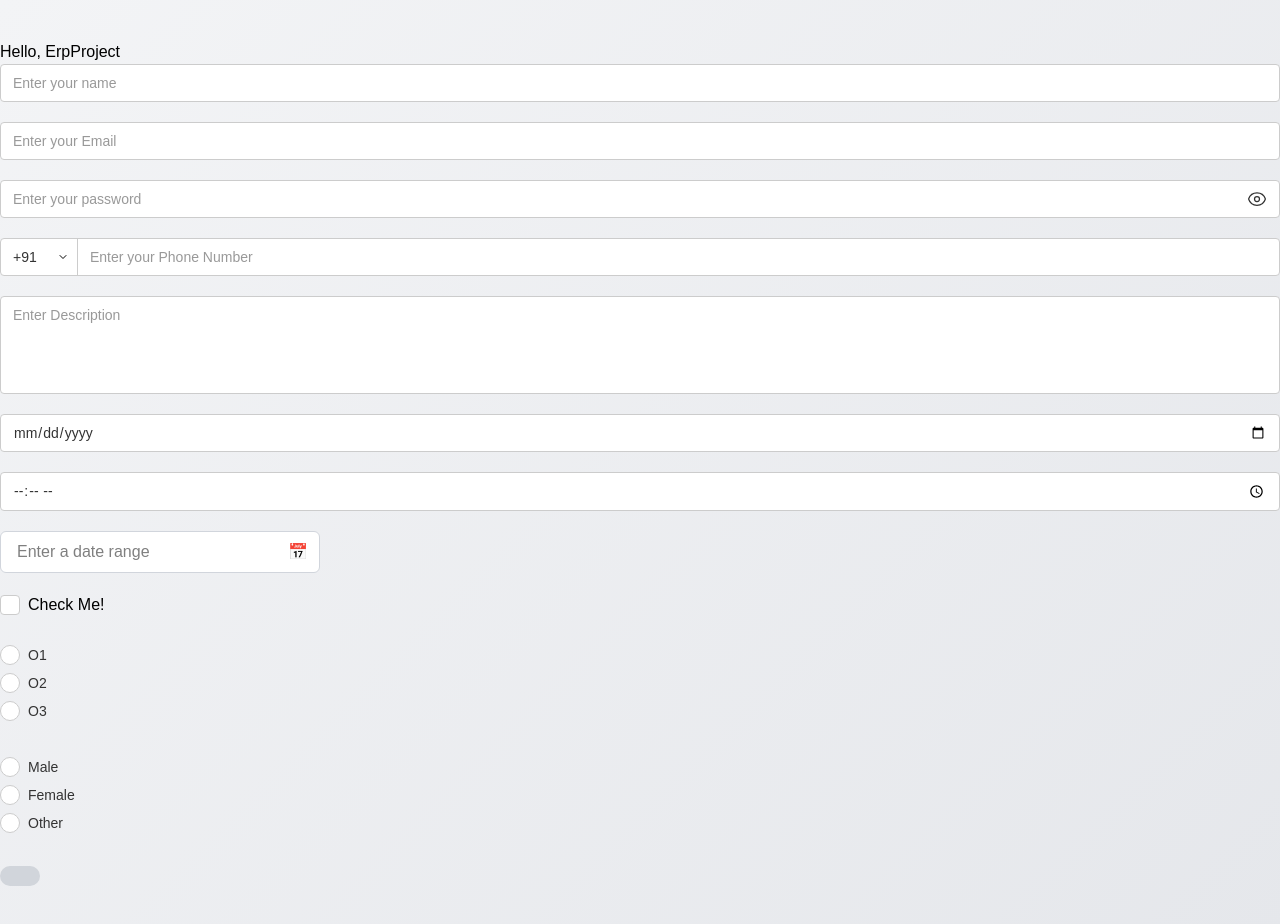
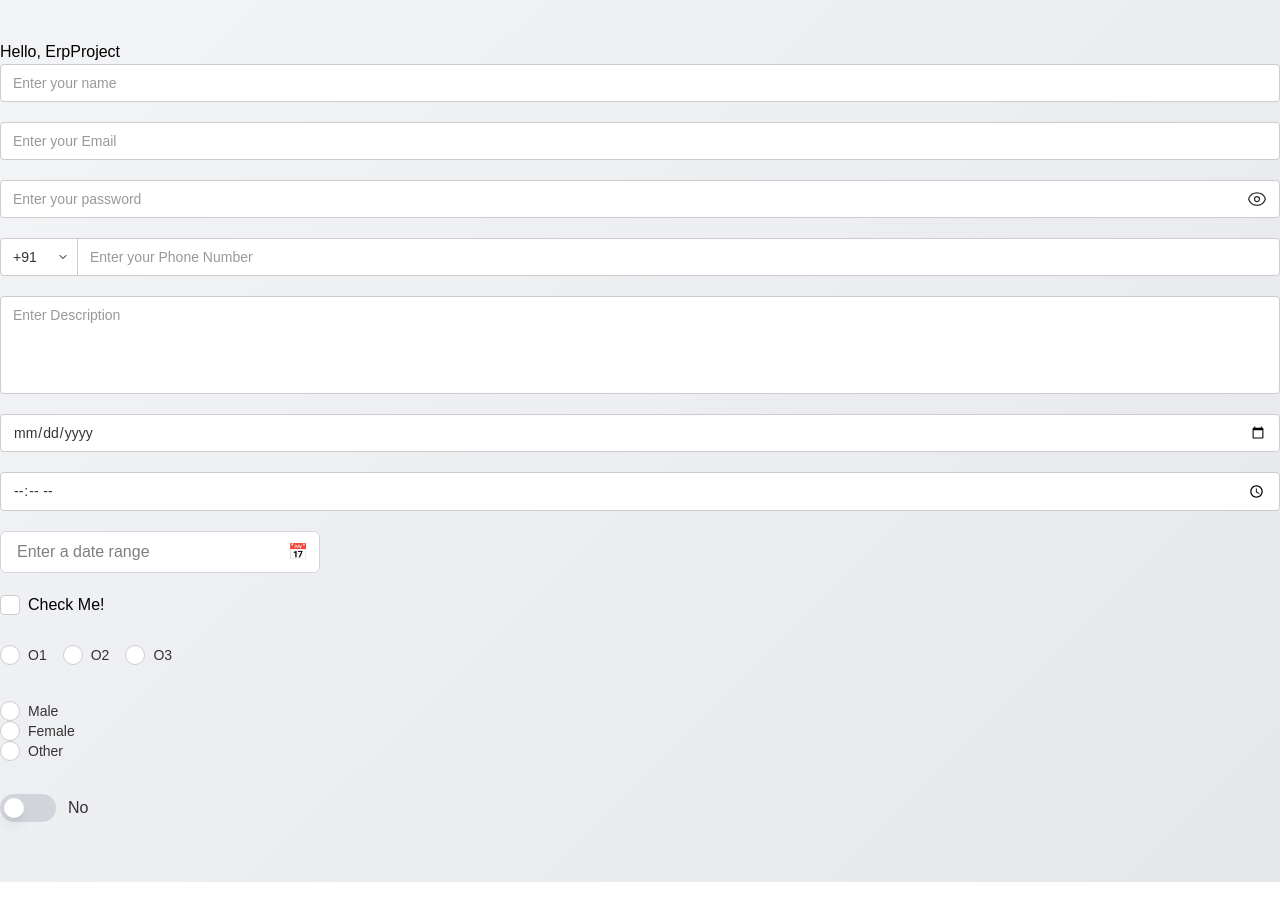
Before and after one commit to M-Gnana-prakash/erp_project, an Angular app: page / in a window 1280 px wide. Shown: the top 924 px of the page. After the commit the page ends 882 px from the top, so only its background shows below. Built offline with nearby package versions, Linux system fonts and the light colour scheme.

Commit message:
add changes

```diff
--- a/src/app/shared/components/form/mcv-radio-field/mcv-radio-field.html
+++ b/src/app/shared/components/form/mcv-radio-field/mcv-radio-field.html
@@ -9,30 +9,36 @@
   </label>
   }
 
-  <div class="flex flex-col gap-2">
+  <div [ngClass]="{
+      'flex flex-col gap-2': layout === 'vertical',
+      'flex flex-row flex-wrap gap-4': layout === 'horizontal'
+    }">
     @for (option of options; track option.value) {
     <label class="flex items-center gap-2 cursor-pointer" [class.cursor-not-allowed]="disabled || option.disabled"
       [class.opacity-50]="disabled || option.disabled">
 
       <input type="radio" [name]="name" [value]="option.value" [checked]="value === option.value"
-        [disabled]="disabled || option.disabled" (change)="onOptionChange(option.value)" class="sr-only" />
+        [disabled]="disabled || option.disabled" (click)="onOptionChange(option.value)" class="sr-only peer">
 
       <!-- Custom Radio Circle -->
-      <div class="rounded-full border flex items-center justify-center transition-all duration-200" [ngClass]="{
-                        'w-4 h-4': computedStyles.sizeVariant === 'sm',
-                        'w-5 h-5': computedStyles.sizeVariant === 'md',
-                        'w-6 h-6': computedStyles.sizeVariant === 'lg'
-                     }"
-        [style.border-color]="value === option.value ? computedStyles.selectedColor : computedStyles.borderColor"
-        [style.background-color]="computedStyles.backgroundColor" [style.border-width]="'1px'">
-
-        @if (value === option.value) {
-        <div class="rounded-full" [style.background-color]="computedStyles.selectedColor" [ngClass]="{
-                                'w-2 h-2': computedStyles.sizeVariant === 'sm',
-                                'w-2.5 h-2.5': computedStyles.sizeVariant === 'md',
-                                'w-3 h-3': computedStyles.sizeVariant === 'lg'
-                             }"></div>
-        }
+      <div
+        class="rounded-full border transition-all duration-200 flex items-center justify-center
+                    peer-focus:ring-2 peer-focus:ring-offset-1 peer-focus:ring-gray-100
+                    peer-checked:peer-focus:outline-none
+                    peer-checked:border-blue-600 peer-checked:bg-blue-600 border-gray-300 bg-white group-hover:border-blue-400"
+        [ngStyle]="{'border-color': value === option.value ? computedStyles.selectedColor : computedStyles.borderColor}"
+        [ngClass]="{
+               'w-4 h-4': computedStyles.sizeVariant === 'sm',
+               'w-5 h-5': computedStyles.sizeVariant === 'md',
+               'w-6 h-6': computedStyles.sizeVariant === 'lg'
+             }">
+        <!-- Inner dot -->
+        <div class="rounded-full bg-white transform scale-0 transition-transform duration-200"
+          [class.scale-100]="value === option.value" [ngClass]="{
+                  'w-1.5 h-1.5': computedStyles.sizeVariant === 'sm',
+                  'w-2 h-2': computedStyles.sizeVariant === 'md',
+                  'w-2.5 h-2.5': computedStyles.sizeVariant === 'lg'
+                }"></div>
       </div>
 
       <span [style.color]="computedStyles.labelColor" [ngClass]="{
--- a/src/app/shared/components/form/mcv-radio-field/mcv-radio-field.ts
+++ b/src/app/shared/components/form/mcv-radio-field/mcv-radio-field.ts
@@ -62,23 +62,25 @@ export class McvRadioField {
 
     @Output() valueChange = new EventEmitter<string>();
 
-    onOptionChange(optionValue: string) {
+    onOptionChange(selectedValue: string) {
         if (this.disabled || this.readonly) return;
-        this.value = optionValue;
+
+        // If the same value is clicked, deselect it (optional, but requested earlier)
+        if (this.value === selectedValue) {
+            this.value = '';
+        } else {
+            this.value = selectedValue;
+        }
+
         this.valueChange.emit(this.value);
         this.validate();
     }
 
     public validate() {
-        const currentErrors: string[] = [];
-
-        // Required validation
+        this.errors = [];
         if (this.required && !this.value) {
-            currentErrors.push('Selection is required');
+            this.errors.push('Click any option');
         }
-
-        // Update errors
-        this.errors = currentErrors;
 
         // Emit validation status
         this.statusChange.emit({
--- a/src/app/shared/components/form/mcv-toogle-field/mcv-toogle-field.html
+++ b/src/app/shared/components/form/mcv-toogle-field/mcv-toogle-field.html
@@ -1,39 +1,42 @@
 <div class="flex flex-col gap-1">
-  <div class="flex items-center gap-2 cursor-pointer" (click)="toggle()" [class.cursor-not-allowed]="disabled"
-    [class.opacity-50]="disabled">
+  <div class="flex items-center gap-3">
+    <!-- Toggle Switch Container -->
+    <button type="button" (click)="toggle($event)" [disabled]="disabled"
+      class="relative inline-flex items-center rounded-full transition-all duration-300 ease-in-out focus:outline-none focus:ring-2 focus:ring-offset-0"
+      [ngClass]="{
+        'w-11 h-6': computedStyles.sizeVariant === 'sm',
+        'w-14 h-7': computedStyles.sizeVariant === 'md',
+        'w-16 h-8': computedStyles.sizeVariant === 'lg',
+        'opacity-50 cursor-not-allowed': disabled,
+        'cursor-pointer': !disabled,
+        'focus:ring-blue-500': value,
+        'focus:ring-gray-200': !value
+      }" [style.background-color]="value ? computedStyles.activeTrackColor : computedStyles.trackColor">
 
-    <!-- Toggle Switch Visual -->
-    <div class="relative transition-all duration-200 rounded-full" [ngClass]="{
-                'w-8 h-4': computedStyles.sizeVariant === 'sm',
-                'w-10 h-5': computedStyles.sizeVariant === 'md',
-                'w-12 h-6': computedStyles.sizeVariant === 'lg'
-             }" [style.background-color]="value ? computedStyles.activeTrackColor : computedStyles.trackColor">
+      <!-- Toggle Knob -->
+      <span class="inline-block rounded-full shadow-lg transform transition-transform duration-300 ease-in-out"
+        [ngClass]="{
+          'w-4 h-4': computedStyles.sizeVariant === 'sm',
+          'w-5 h-5': computedStyles.sizeVariant === 'md',
+          'w-6 h-6': computedStyles.sizeVariant === 'lg',
+          'translate-x-1': !value,
+          'translate-x-6': value && computedStyles.sizeVariant === 'sm',
+          'translate-x-7': value && computedStyles.sizeVariant === 'md',
+          'translate-x-8': value && computedStyles.sizeVariant === 'lg'
+        }" [style.background-color]="value ? computedStyles.activeKnobColor : computedStyles.knobColor">
+      </span>
+    </button>
 
-      <!-- Knob -->
-      <div class="absolute top-0 bottom-0 m-auto rounded-full transition-all duration-200 shadow-sm" [ngClass]="{
-                    'w-3 h-3 left-0.5': computedStyles.sizeVariant === 'sm' && !value,
-                    'w-3 h-3 left-[calc(100%-0.875rem)]': computedStyles.sizeVariant === 'sm' && value,
-
-                    'w-4 h-4 left-0.5': computedStyles.sizeVariant === 'md' && !value,
-                    'w-4 h-4 left-[calc(100%-1.125rem)]': computedStyles.sizeVariant === 'md' && value,
-
-                    'w-5 h-5 left-0.5': computedStyles.sizeVariant === 'lg' && !value,
-                    'w-5 h-5 left-[calc(100%-1.375rem)]': computedStyles.sizeVariant === 'lg' && value
-                 }" [style.background-color]="value ? computedStyles.activeKnobColor : computedStyles.knobColor"></div>
-    </div>
-
-    <!-- Hidden Input -->
-    <input type="checkbox" [checked]="value" [disabled]="disabled" [required]="required"
-      (change)="onInputChange($event)" (focus)="isFocused = true" (blur)="isFocused = false" class="sr-only" />
-
-    <!-- Label -->
-    @if (label) {
-    <span [style.color]="computedStyles.labelColor" [ngClass]="{
-                    'text-xs': computedStyles.sizeVariant === 'sm',
-                    'text-sm': computedStyles.sizeVariant === 'md',
-                    'text-base': computedStyles.sizeVariant === 'lg'
-                  }">
-      {{ label }}
+    <!-- Label Text -->
+    @if (label || onLabel || offLabel) {
+    <span class="font-medium select-none transition-colors duration-200" [style.color]="computedStyles.labelColor"
+      [ngClass]="{
+        'text-sm': computedStyles.sizeVariant === 'sm',
+        'text-base': computedStyles.sizeVariant === 'md',
+        'text-lg': computedStyles.sizeVariant === 'lg',
+        'opacity-50': disabled
+      }">
+      {{ label }} {{ value ? onLabel : offLabel }}
     </span>
     }
   </div>
--- a/src/app/shared/components/form/mcv-toogle-field/mcv-toogle-field.ts
+++ b/src/app/shared/components/form/mcv-toogle-field/mcv-toogle-field.ts
@@ -1,4 +1,4 @@
-import { Component, EventEmitter, Input, Output, OnInit } from '@angular/core';
+import { Component, EventEmitter, Input, Output } from '@angular/core';
 import { CommonModule } from '@angular/common';
 
 //Styles
@@ -13,10 +13,10 @@ export interface McvToggleFieldStyles {
 
 @Component({
     selector: 'app-mcv-toggle-field',
+    templateUrl: './mcv-toogle-field.html',
+    styleUrls: ['./mcv-toogle-field.css'],
     standalone: true,
     imports: [CommonModule],
-    templateUrl: './mcv-toogle-field.html',
-    styleUrl: './mcv-toogle-field.css',
 })
 export class McvToggleField {
 
@@ -35,7 +35,7 @@ export class McvToggleField {
     // Whole styles for toggle field
     @Input() styles: McvToggleFieldStyles = {};
 
-    // Individual style inputs
+    // Individual style inputs (for backward compatibility)
     @Input() activeColor: string = '';
     @Input() inactiveColor: string = '';
     @Input() knobColor: string = '';
@@ -53,54 +53,51 @@ export class McvToggleField {
         sizeVariant: 'md',
     };
 
-    get computedStyles(): McvToggleFieldStyles {
-        const individualStyles: McvToggleFieldStyles = {};
-        if (this.activeColor) individualStyles.activeTrackColor = this.activeColor;
-        if (this.inactiveColor) individualStyles.trackColor = this.inactiveColor;
-        if (this.knobColor) individualStyles.knobColor = this.knobColor;
-        if (this.activeColor) individualStyles.activeKnobColor = '#fff'; // Default or calculated?
-        if (this.sizeVariant) individualStyles.sizeVariant = this.sizeVariant;
-
-        return { ...this.defaultStyles, ...this.styles, ...individualStyles };
-    }
-
     @Output() statusChange = new EventEmitter<{
         value: boolean;
         valid: boolean;
         errors: string[];
     }>();
 
-    @Output() valueChange = new EventEmitter<boolean>();
+    @Output() valueChange = new EventEmitter<any>();
 
-    toggle() {
-        if (this.disabled || this.readonly) return;
-        this.value = !this.value;
-        this.valueChange.emit(this.value);
-        this.validate();
+    get computedStyles(): McvToggleFieldStyles {
+        const individualStyles: McvToggleFieldStyles = {};
+        if (this.activeColor) individualStyles.activeTrackColor = this.activeColor;
+        if (this.inactiveColor) individualStyles.trackColor = this.inactiveColor;
+        if (this.knobColor) individualStyles.knobColor = this.knobColor;
+        if (this.activeColor) individualStyles.activeKnobColor = '#fff';
+        if (this.sizeVariant) individualStyles.sizeVariant = this.sizeVariant;
+
+        return { ...this.defaultStyles, ...this.styles, ...individualStyles };
     }
 
-    onInputChange(event: Event) {
-        const target = event.target as HTMLInputElement;
-        this.value = target.checked;
+    toggle(event?: Event) {
+        if (this.disabled || this.readonly) return;
+
+        this.value = !this.value;
+
+        // Clear focus to remove the blue outline
+        if (event && event.currentTarget) {
+            (event.currentTarget as HTMLElement).blur();
+        }
+
         this.validate();
     }
 
     public validate() {
-        const currentErrors: string[] = [];
-
-        // Required validation (must be true)
+        this.errors = [];
         if (this.required && !this.value) {
-            currentErrors.push('This field is required');
+            this.errors.push('');
         }
 
-        // Update errors
-        this.errors = currentErrors;
-
-        // Emit validation status
-        this.statusChange.emit({
+        const status = {
             value: this.value,
             valid: this.errors.length === 0,
             errors: this.errors,
-        });
+        };
+
+        this.valueChange.emit(status);
+        this.statusChange.emit(status);
     }
 }
```
Also changed, not shown: 1 other file (tests, documents, lock files or other folders).
